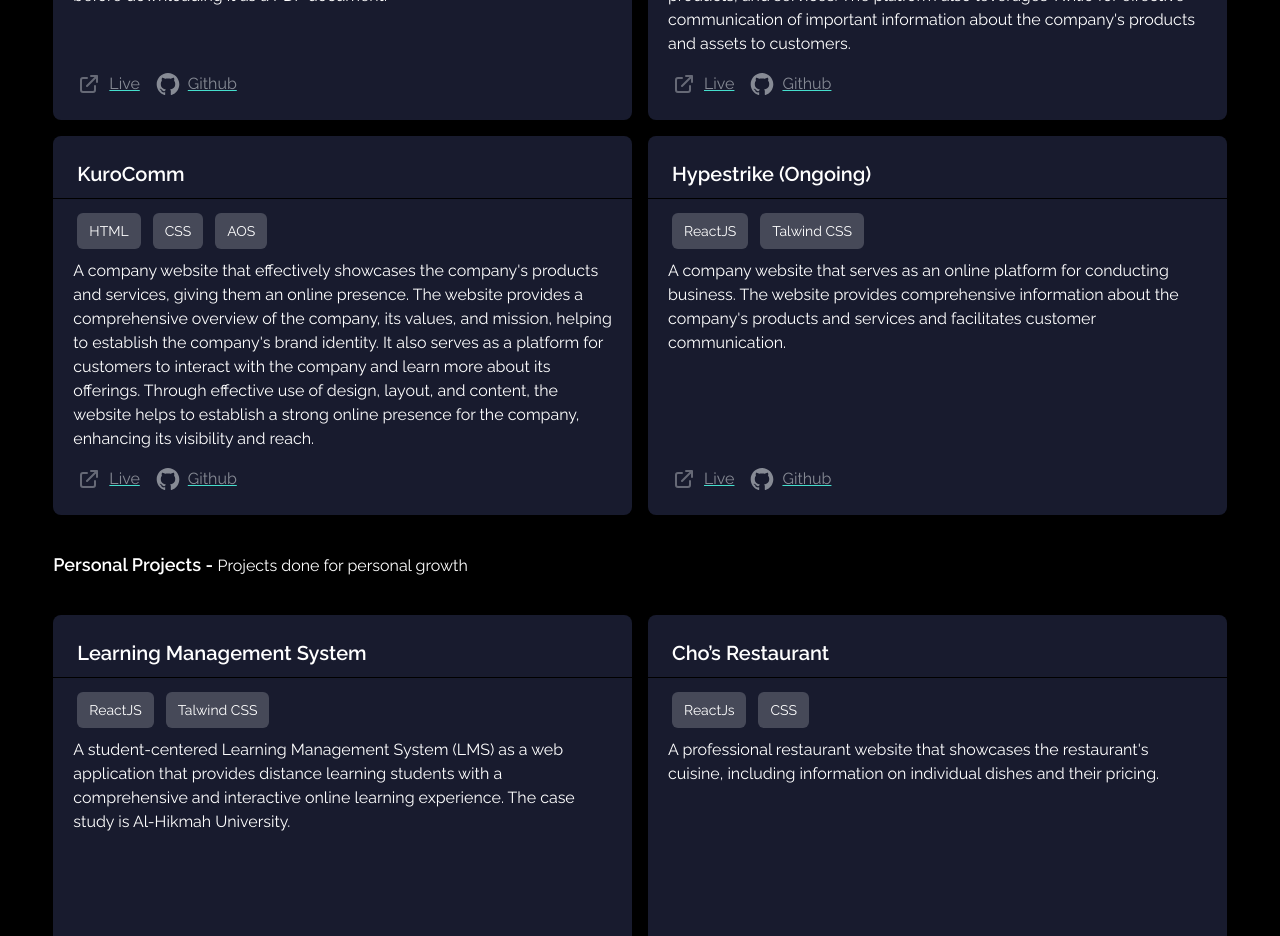
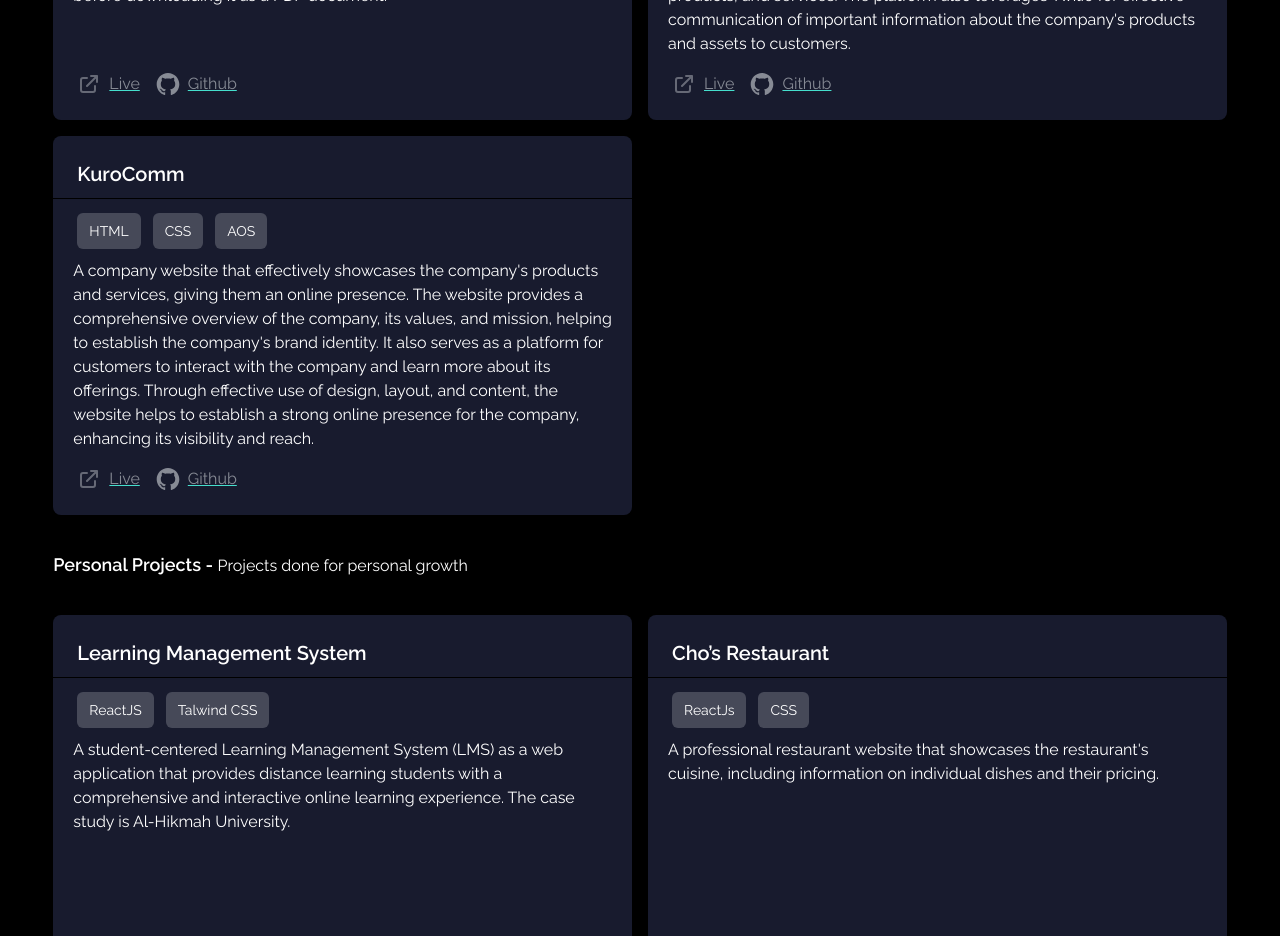
Before and after one commit to feyiamujo1/portfolio, a React (Create React App) app: page / in a window 1280 px wide. Shown: the part 2840-3776 px from the top of the page. Built offline with nearby package versions, Linux system fonts and the light colour scheme; no server answers.

Commit message:
Hid hypestrike

```diff
--- a/src/App.js
+++ b/src/App.js
@@ -763,7 +763,7 @@ function App() {
                 </Link>
               </div>
             </div>
-            <div className="flex flex-col gap-4 bg-[#181b2e] rounded-lg py-6 justify-between min-h-[370px]">
+            {/* <div className="flex flex-col gap-4 bg-[#181b2e] rounded-lg py-6 justify-between min-h-[370px]">
               <div className="mx-auto space-y-2.5 ">
                 <h3 className="text-xl font-semibold px-6">
                   Hypestrike (Ongoing)
@@ -786,7 +786,6 @@ function App() {
               </div>
               <div className="flex gap-4 px-6">
                 {" "}
-                {/* justify-between */}
                 <Link
                   to="https://hypestrike.netlify.app/"
                   target="_blank"
@@ -826,7 +825,7 @@ function App() {
                   Github
                 </Link>
               </div>
-            </div>
+            </div> */}
           </div>
 
           <p>
```
